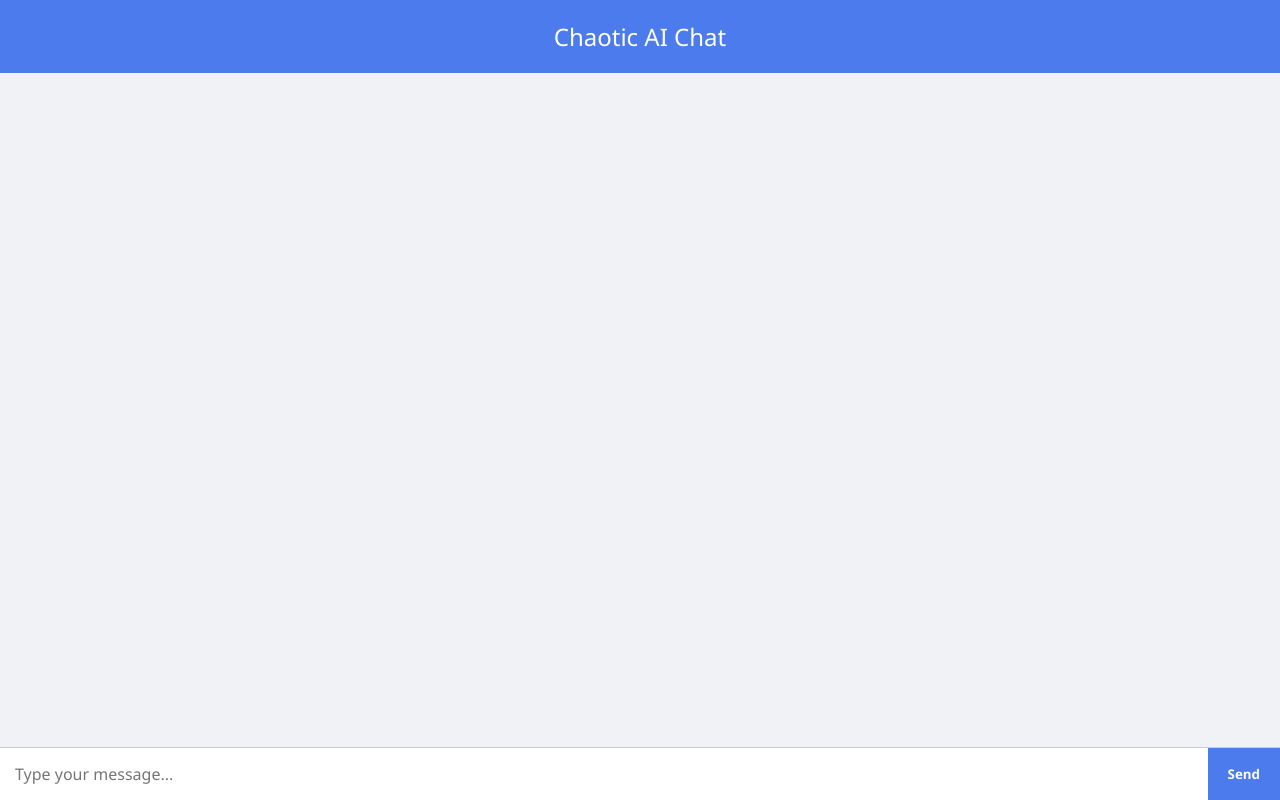
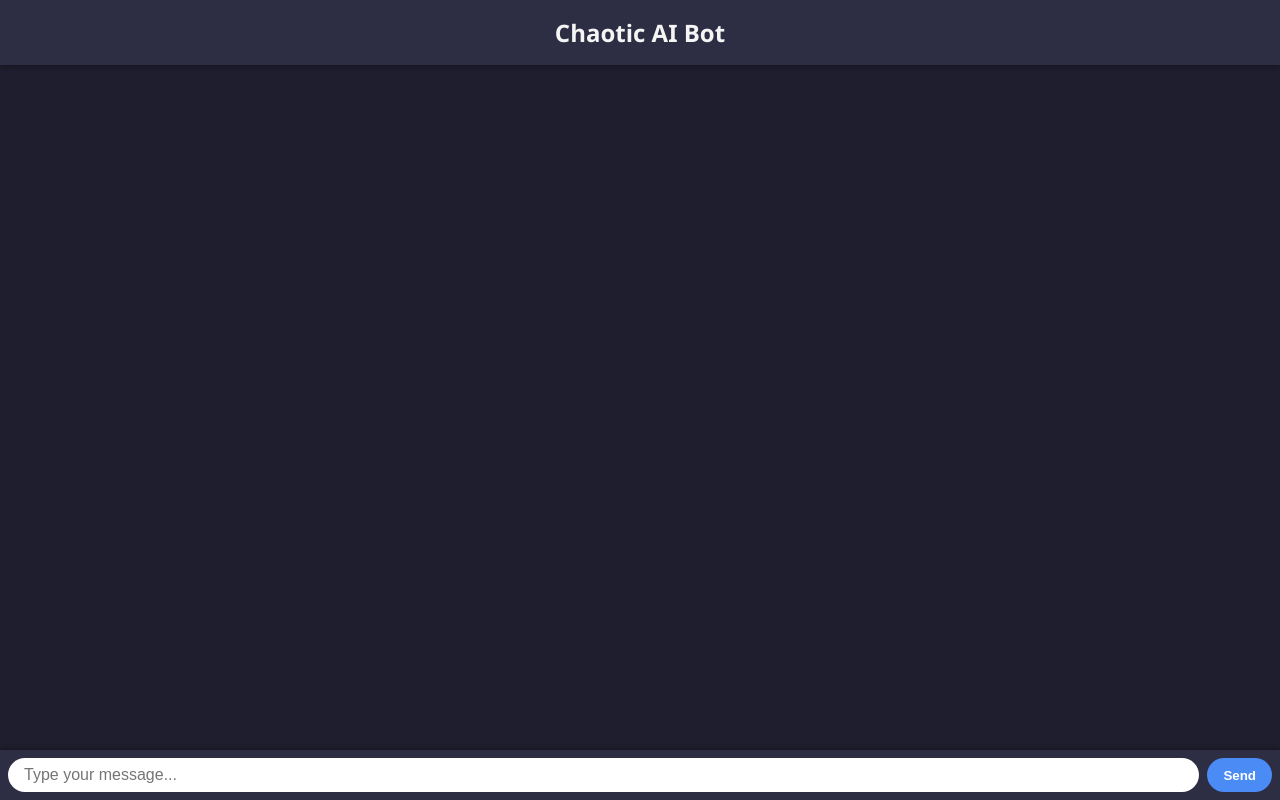
Before and after one commit to jaybeersome-alt/chaotic-ai-bot, a Flask app: page / in a window 1280 px wide. Run offline with Flask 3, Linux system fonts and the light colour scheme.

Commit message:
Add files via upload

```diff
--- a/templates/frontend.html
+++ b/templates/frontend.html
@@ -3,156 +3,126 @@
 <head>
   <meta charset="UTF-8">
   <meta name="viewport" content="width=device-width, initial-scale=1.0">
-<title>Chaotic AI Chat</title>
+  <title>Chaotic AI Bot</title>
   <style>
-/* Reset */
-* {
-    box-sizing: border-box;
+    body {
       margin: 0;
-    padding: 0;
       font-family: 'Segoe UI', Tahoma, Geneva, Verdana, sans-serif;
-}
-
-/* Full screen body */
-body, html {
-    width: 100%;
-    height: 100%;
-    background-color: #f5f6fa;
+      background: #1e1e2f;
+      color: #fff;
       display: flex;
       flex-direction: column;
+      height: 100vh;
     }
-
-/* Chat container fills screen */
-.chat-container {
+    header {
+      background: #2d2d44;
+      padding: 1rem;
+      text-align: center;
+      font-size: 1.5rem;
+      font-weight: bold;
+      color: #f5f5f5;
+      box-shadow: 0 2px 5px rgba(0,0,0,0.3);
+    }
+    #chat-container {
       flex: 1;
+      padding: 1rem;
+      overflow-y: auto;
       display: flex;
       flex-direction: column;
+      gap: 0.5rem;
     }
-
-/* Chat header */
-.chat-header {
-    background-color: #4b7bec;
-    color: white;
-    padding: 20px;
-    font-size: 1.5rem;
-    text-align: center;
-    flex-shrink: 0;
-}
-
-/* Chat messages fill remaining space */
-.chat-messages {
-    flex: 1;
-    padding: 15px;
-    overflow-y: auto;
-    background-color: #f1f2f6;
-}
-
-/* Each message */
     .message {
-    margin-bottom: 10px;
-    padding: 10px 15px;
-    border-radius: 20px;
       max-width: 70%;
+      padding: 0.7rem 1rem;
+      border-radius: 12px;
       word-wrap: break-word;
     }
-
-/* User message */
-.message.user {
-    background-color: #4b7bec;
-    color: white;
+    .user {
+      background: #4b8bf5;
       align-self: flex-end;
       border-bottom-right-radius: 0;
     }
-
-/* Bot message */
-.message.bot {
-    background-color: #dcdde1;
-    color: #2f3640;
+    .bot {
+      background: #333;
       align-self: flex-start;
       border-bottom-left-radius: 0;
     }
-
-/* Input area fixed at bottom */
-.chat-input {
+    #input-container {
       display: flex;
-    border-top: 1px solid #ccc;
-    flex-shrink: 0;
+      padding: 0.5rem;
+      background: #2d2d44;
+      box-shadow: 0 -2px 5px rgba(0,0,0,0.3);
     }
-
-.chat-input input {
+    #message-input {
       flex: 1;
-    padding: 15px;
+      padding: 0.5rem 1rem;
+      border-radius: 20px;
       border: none;
       outline: none;
       font-size: 1rem;
     }
-
-.chat-input button {
-    padding: 15px 20px;
+    #send-btn {
+      margin-left: 0.5rem;
+      padding: 0.5rem 1rem;
       border: none;
-    background-color: #4b7bec;
-    color: white;
+      border-radius: 20px;
+      background: #4b8bf5;
+      color: #fff;
       font-weight: bold;
       cursor: pointer;
-    transition: 0.2s;
     }
-
-.chat-input button:hover {
-    background-color: #3867d6;
+    #send-btn:hover {
+      background: #3a6fd4;
     }
   </style>
 </head>
 <body>
-
-<div class="chat-container">
-    <div class="chat-header">Chaotic AI Chat</div>
-    <div class="chat-messages" id="chatBox"></div>
-    <div class="chat-input">
-        <input type="text" id="userMessage" placeholder="Type your message...">
-        <button onclick="sendMessage()">Send</button>
-    </div>
+  <header>Chaotic AI Bot</header>
+  <div id="chat-container"></div>
+  <div id="input-container">
+    <input type="text" id="message-input" placeholder="Type your message..." />
+    <button id="send-btn">Send</button>
   </div>
 
   <script>
-async function sendMessage() {
-    let msgInput = document.getElementById("userMessage");
-    let msg = msgInput.value.trim();
-    if (!msg) return;
+    const chatContainer = document.getElementById('chat-container');
+    const messageInput = document.getElementById('message-input');
+    const sendBtn = document.getElementById('send-btn');
 
-    let chatBox = document.getElementById("chatBox");
-
-    // User message
-    let userDiv = document.createElement("div");
-    userDiv.classList.add("message", "user");
-    userDiv.textContent = msg;
-    chatBox.appendChild(userDiv);
-    chatBox.scrollTop = chatBox.scrollHeight;
-
-    // Send to server
-    let response = await fetch("/chat", {
-        method: "POST",
-        headers: {"Content-Type": "application/json"},
-        body: JSON.stringify({message: msg})
-    });
-
-    let data = await response.json();
-
-    // Bot message
-    let botDiv = document.createElement("div");
-    botDiv.classList.add("message", "bot");
-    botDiv.textContent = data.reply;
-    chatBox.appendChild(botDiv);
-    chatBox.scrollTop = chatBox.scrollHeight;
-
-    msgInput.value = "";
-    msgInput.focus();
+    // Function to add messages to chat container
+    function addMessage(text, sender) {
+      const msgDiv = document.createElement('div');
+      msgDiv.className = 'message ' + sender;
+      msgDiv.innerText = text;
+      chatContainer.appendChild(msgDiv);
+      chatContainer.scrollTop = chatContainer.scrollHeight;
     }
 
-// Enter key to send
-document.getElementById("userMessage").addEventListener("keypress", function(e) {
-    if (e.key === "Enter") sendMessage();
+    // Send message to backend
+    async function sendMessage() {
+      const message = messageInput.value.trim();
+      if (!message) return;
+
+      addMessage(message, 'user');
+      messageInput.value = '';
+
+      try {
+        const response = await fetch('https://chaotic-ai-bot-pw74.onrender.com/chat', {
+          method: 'POST',
+          headers: { 'Content-Type': 'application/json' },
+          body: JSON.stringify({ message })
+        });
+        const data = await response.json();
+        addMessage(data.reply, 'bot');
+      } catch (err) {
+        addMessage('Error: could not reach server.', 'bot');
+      }
+    }
+
+    sendBtn.addEventListener('click', sendMessage);
+    messageInput.addEventListener('keypress', e => {
+      if (e.key === 'Enter') sendMessage();
     });
   </script>
-
 </body>
 </html>
```
Lines whose indentation alone changed are shown as unchanged.
